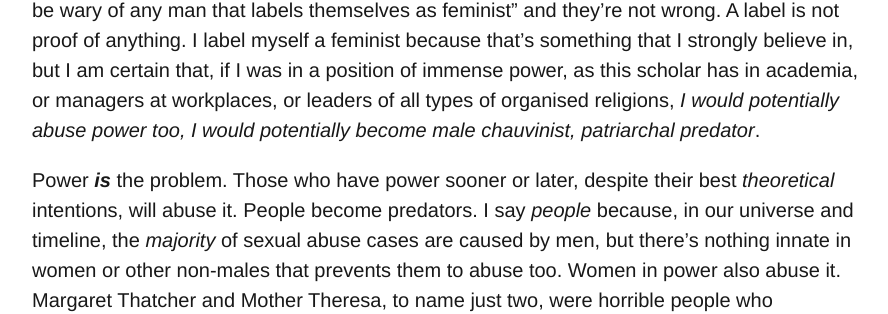
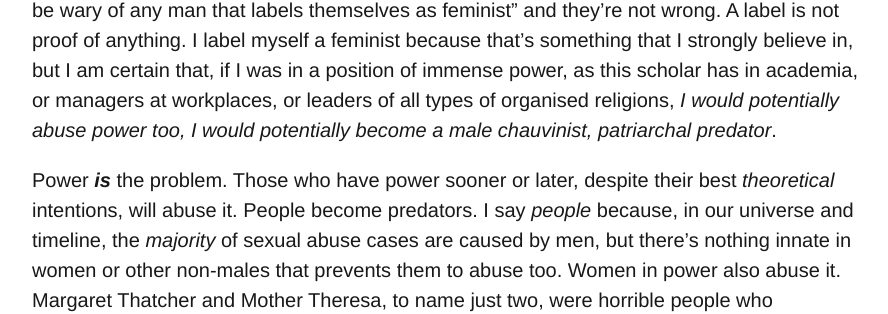
Before and after one commit to pedro-homero/pedro-homero.github.io, a Jekyll site: the page built from _posts/2023-04-14-A-question-of-power.markdown, in a window 1280 px wide and 900 px high, scrolled down 1957 px. Shown: the part 171-485 px from the top of the window, without its empty margins (112-1000 px from the left). Built offline with Jekyll 4.4.1, drawn with Linux system fonts in a browser that asks for light colours; nearby versions of some CDN libraries; comment, search, counter and statistics services are not loaded.

```diff
--- a/_posts/2023-04-14-A-question-of-power.markdown
+++ b/_posts/2023-04-14-A-question-of-power.markdown
@@ -30,7 +30,7 @@ This means... he's supposed to be *one of us*, that is, someone on the left, som
 
 You see, power is a real problem. Once someone gets some amount of power, power starts *getting* them. It corrodes them and it makes them conveniently forget and make excuses for behaving in a way that they *theoretically*  oppose. It is no surprise, therefore, that feminist men, when in a position of power, sexually assault, groom or exert uncalled-for domination over women or other non-males. It shouldn't surprise us, as well, if an anti-imperialist scholar steals sociological concepts from indigenous authors, as was the case with Boaventura de Sousa Santos. (more details at the bottom of this article).
 
-In response to this scandal, I've seen some women on social media stating that "we should be wary of any man that labels themselves as feminist" and they're not wrong. A label is not proof of anything. I label myself a feminist because that's something that I strongly believe in, but I am certain that, if I was in a position of immense power, as this scholar has in academia, or managers at workplaces, or leaders of all types of organised religions, *I would potentially abuse power too, I would potentially become male chauvinist, patriarchal predator*.
+In response to this scandal, I've seen some women on social media stating that "we should be wary of any man that labels themselves as feminist" and they're not wrong. A label is not proof of anything. I label myself a feminist because that's something that I strongly believe in, but I am certain that, if I was in a position of immense power, as this scholar has in academia, or managers at workplaces, or leaders of all types of organised religions, *I would potentially abuse power too, I would potentially become a male chauvinist, patriarchal predator*.
 
 Power ***is*** the problem. Those who have power sooner or later, despite their best *theoretical* intentions, will abuse it. People become predators. I say *people* because, in our universe and timeline, the *majority* of sexual abuse cases are caused by men, but there's nothing innate in women or other non-males that prevents them to abuse too. Women in power also abuse it. Margaret Thatcher and Mother Theresa, to name just two, were horrible people who committed horrible deeds. It was not because they were women, it was because they had power, almost unlimited power, over other humans.
 
```
